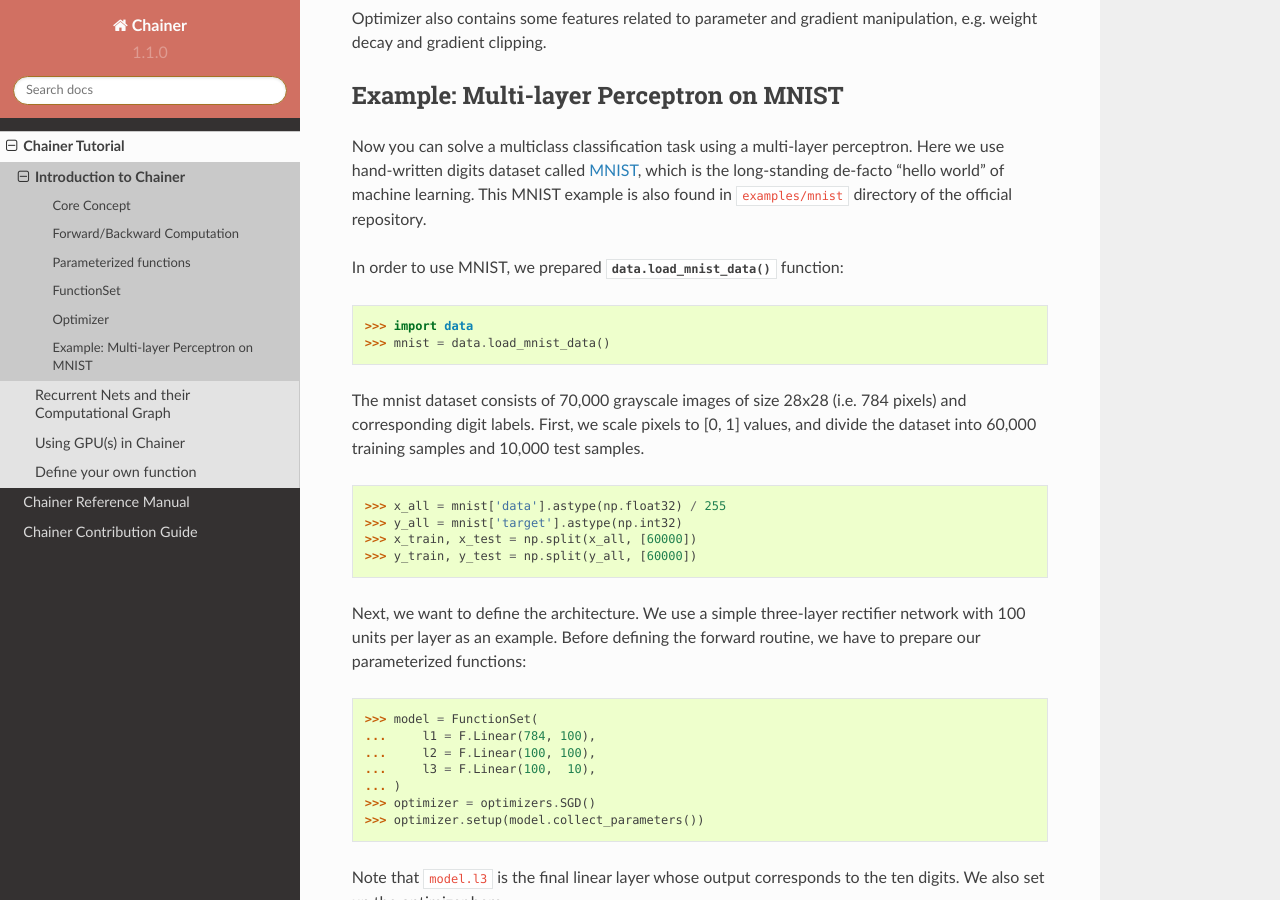
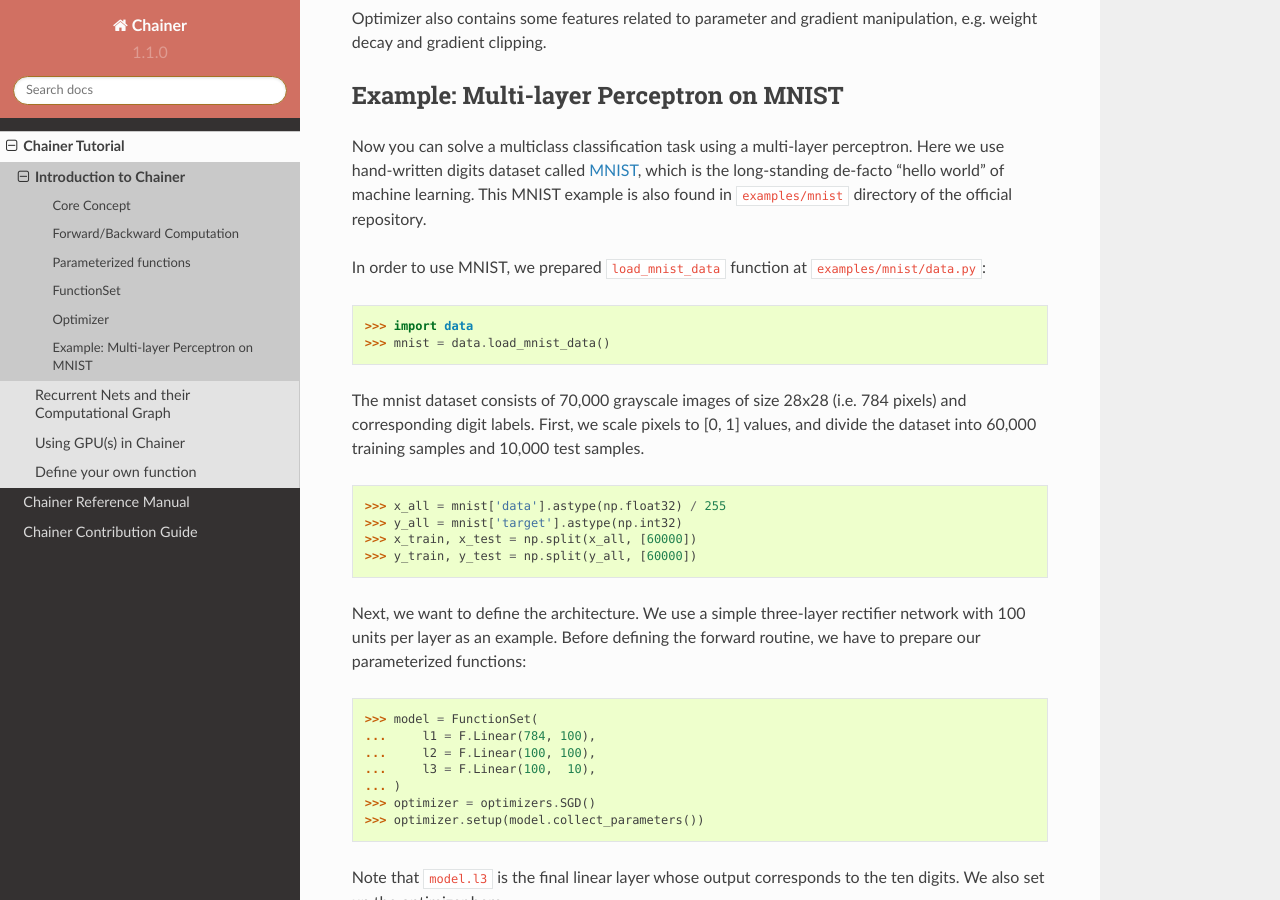
Before and after one commit to mitmul/intel-chainer, a Sphinx documentation site: the page built from docs/source/tutorial/basic.rst, in a window 1280 px wide and 900 px high, scrolled down 5838 px. Built offline with Sphinx 7.4.7 and the Read the Docs theme 2.0.0, drawn with Linux system fonts in a browser that asks for light colours.

Commit message:
Fix location of data.py

```diff
--- a/docs/source/tutorial/basic.rst
+++ b/docs/source/tutorial/basic.rst
@@ -250,7 +250,7 @@ Now you can solve a multiclass classification task using a multi-layer perceptro
 Here we use hand-written digits dataset called `MNIST <http://yann.lecun.com/exdb/mnist/>`_, which is the long-standing de-facto "hello world" of machine learning.
 This MNIST example is also found in ``examples/mnist`` directory of the official repository.
 
-In order to use MNIST, we prepared :func:`data.load_mnist_data` function::
+In order to use MNIST, we prepared ``load_mnist_data`` function at ``examples/mnist/data.py``::
 
   >>> import data
   >>> mnist = data.load_mnist_data()
```
